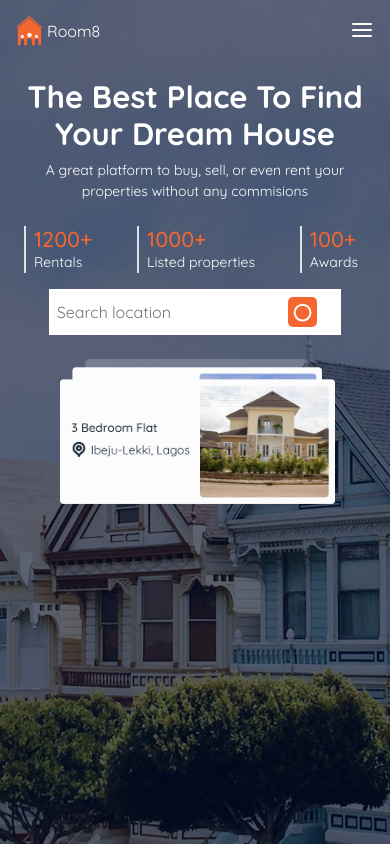
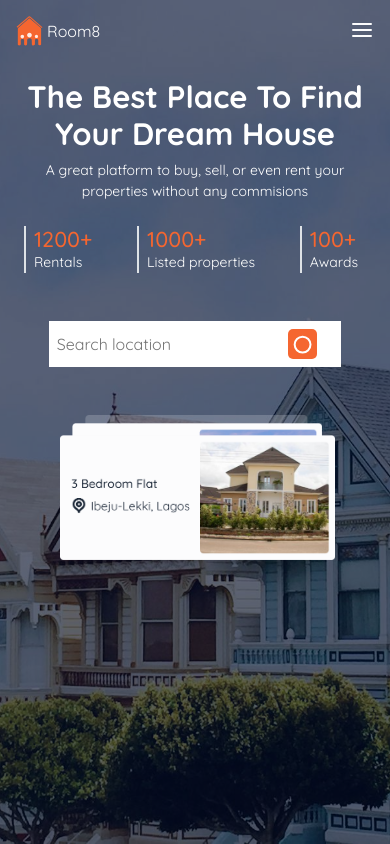
Before and after one commit to Ezekiel8807/room8, a React (Vite) app: page / in a window 390 px wide. Built offline with nearby package versions, Linux system fonts and the light colour scheme.

Commit message:
fix the mobile-search layout

```diff
--- a/src/layout/Hero.jsx
+++ b/src/layout/Hero.jsx
@@ -100,7 +100,7 @@ const Hero = () => {
         {/* desktop-search-element end*/}
 
         {/* mobile-search-element start*/}
-        <div className="d-md-none bg-white w-75 m-auto mt-3 mb-4 p-2">
+        <div className="d-md-none bg-white w-75 m-auto my-5 p-2">
           <div className="d-flex align-items-center justify-content-between">
             <div className="search">
               <input
```
